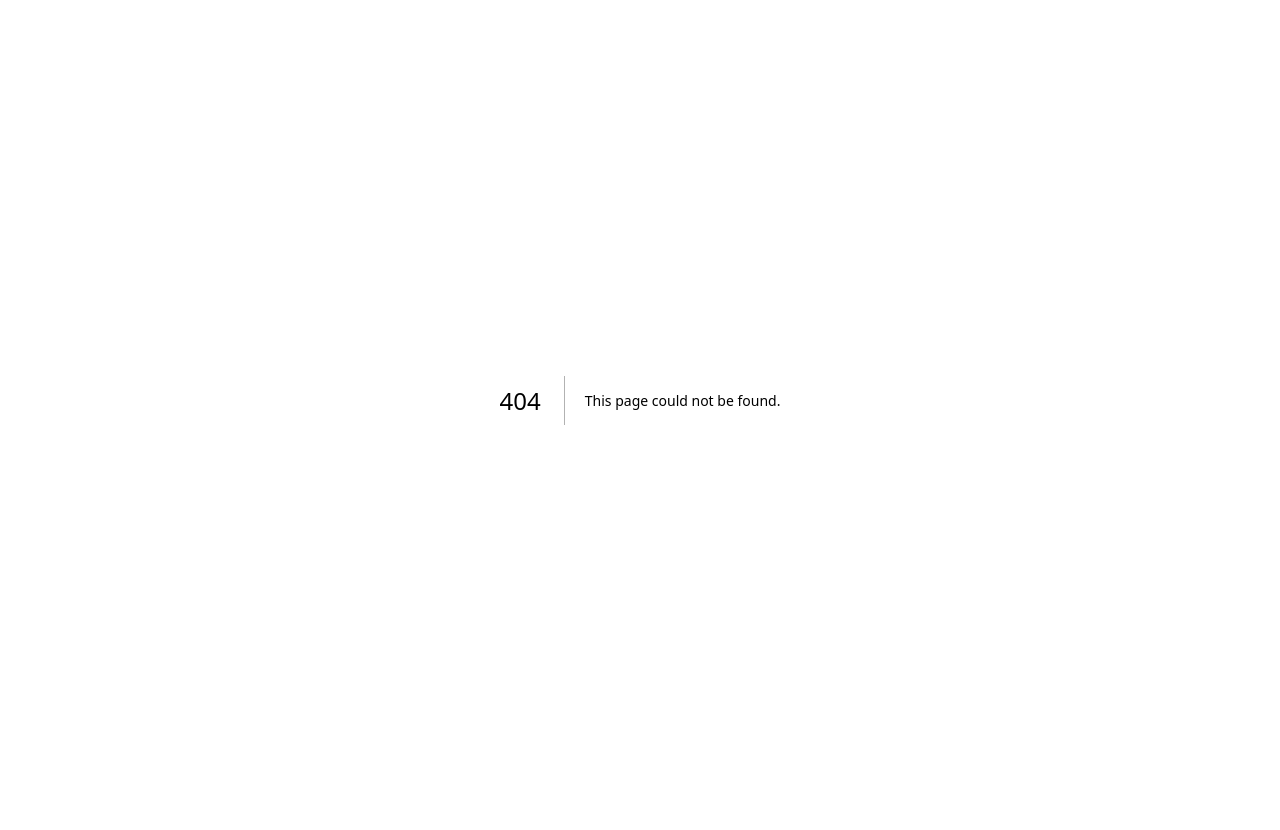
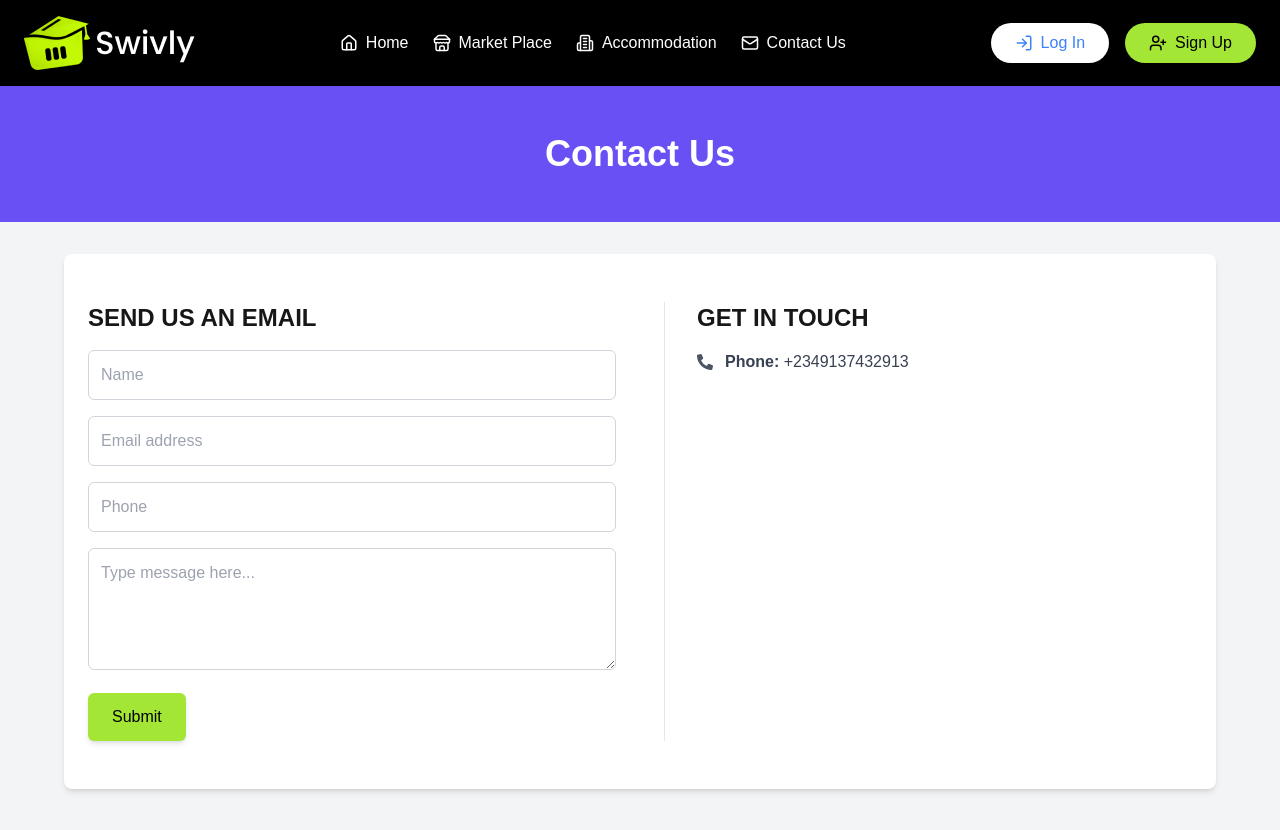
Before and after one commit to codeAKstan/Swivly2, a Next.js app in the folder frontend/swivly-frontend/: page /contact in a window 1280 px wide. Before the commit this address had no page. Shown: the top 830 px of the page. Before the commit the page ends 800 px from the top, so only its background shows below. Built offline with nearby package versions, Linux system fonts and the light colour scheme.

Commit message:
Added the contact us page

```diff
--- a/frontend/swivly-frontend/app/components/Header.tsx
+++ b/frontend/swivly-frontend/app/components/Header.tsx
@@ -52,9 +52,9 @@ const Header: React.FC = () => {
               <ShoppingCart size={18} />
               <span>Cart</span>
             </Link>
-            <button onClick={logout} className="flex items-center space-x-2 bg-red-500 text-white py-2 px-6 rounded-full">
+            {/* <button onClick={logout} className="flex items-center space-x-2 bg-red-500 text-white py-2 px-6 rounded-full">
               <span>Logout</span>
-            </button>
+            </button> */}
           </>
         ) : (
           <>
--- /dev/null
+++ b/frontend/swivly-frontend/app/contact/page.tsx
@@ -0,0 +1,111 @@
+"use client";
+
+import React, { useState } from "react";
+import { FaPhoneAlt, FaMapMarkerAlt } from "react-icons/fa";
+
+import Header from "../components/Header";
+
+const ContactPage = () => {
+  const [formData, setFormData] = useState({
+    name: "",
+    email: "",
+    phone: "",
+    message: "",
+  });
+
+  const handleChange = (e: React.ChangeEvent<HTMLInputElement | HTMLTextAreaElement>) => {
+    const { name, value } = e.target;
+    setFormData({ ...formData, [name]: value });
+  };
+
+  const handleSubmit = (e: React.FormEvent) => {
+    e.preventDefault();
+    alert("Message sent successfully!");
+  };
+
+  return (
+    <div>
+      <Header />
+    <div className="min-h-screen bg-gray-100 flex flex-col items-center">
+      {/* Header */}
+      <div className="w-full bg-[#6850F5] text-white text-center py-12">
+        <h1 className="text-4xl font-bold">Contact Us</h1>
+      </div>
+
+      {/* Main Contact Section */}
+      <div className="w-full max-w-6xl mx-auto px-6 py-12 grid md:grid-cols-2 gap-12 bg-white shadow-md rounded-lg mt-8">
+        {/* Contact Form */}
+        <div>
+          <h2 className="text-2xl font-semibold mb-4">SEND US AN EMAIL</h2>
+          <form onSubmit={handleSubmit} className="space-y-4">
+            <input
+              type="text"
+              name="name"
+              value={formData.name}
+              onChange={handleChange}
+              placeholder="Name"
+              required
+              className="w-full p-3 border border-gray-300 rounded-md focus:ring-2 focus:ring-gray-500 outline-none"
+            />
+            <input
+              type="email"
+              name="email"
+              value={formData.email}
+              onChange={handleChange}
+              placeholder="Email address"
+              required
+              className="w-full p-3 border border-gray-300 rounded-md focus:ring-2 focus:ring-gray-500 outline-none"
+            />
+            <input
+              type="tel"
+              name="phone"
+              value={formData.phone}
+              onChange={handleChange}
+              placeholder="Phone"
+              required
+              className="w-full p-3 border border-gray-300 rounded-md focus:ring-2 focus:ring-gray-500 outline-none"
+            />
+            <textarea
+              name="message"
+              value={formData.message}
+              onChange={handleChange}
+              placeholder="Type message here..."
+              rows={4}
+              required
+              className="w-full p-3 border border-gray-300 rounded-md focus:ring-2 focus:ring-gray-500 outline-none"
+            />
+            <button
+              type="submit"
+              className="px-6 py-3  bg-lime-400 text-black rounded-md shadow-md hover:bg-gray-800 transition"
+            >
+              Submit
+            </button>
+          </form>
+        </div>
+
+        {/* Contact Info */}
+        <div className="border-l pl-8">
+          <h2 className="text-2xl font-semibold mb-4">GET IN TOUCH</h2>
+          <div className="flex items-center space-x-3 mb-4">
+            <FaPhoneAlt className="text-gray-600" />
+            <p className="text-gray-700 font-medium">
+              <strong>Phone:</strong> +2349137432913
+            </p>
+          </div>
+          {/* <div className="flex items-center space-x-3">
+            <FaMapMarkerAlt className="text-gray-600" />
+            <p className="text-gray-700 font-medium">
+              <strong>Address:</strong> Online store, Mainland, Lagos, Nigeria. 100001
+            </p>
+          </div>
+          <button className="mt-6 px-6 py-3 bg-gray-200 text-gray-700 rounded-md shadow-md hover:bg-gray-300 transition">
+            View on Google Map
+          </button> */}
+        </div>
+      </div>
+    </div>
+    </div>
+  );
+};
+
+export default ContactPage;
--- a/frontend/swivly-frontend/package.json
+++ b/frontend/swivly-frontend/package.json
@@ -15,6 +15,7 @@
     "next": "^15.1.6",
     "react": "^19.0.0",
     "react-dom": "^19.0.0",
+    "react-icons": "^5.4.0",
     "react-simple-typewriter": "^5.0.1",
     "react-spinners": "^0.15.0",
     "swiper": "^11.2.1"
```
Also changed, not shown: 1 other file (tests, documents, lock files or other folders).
